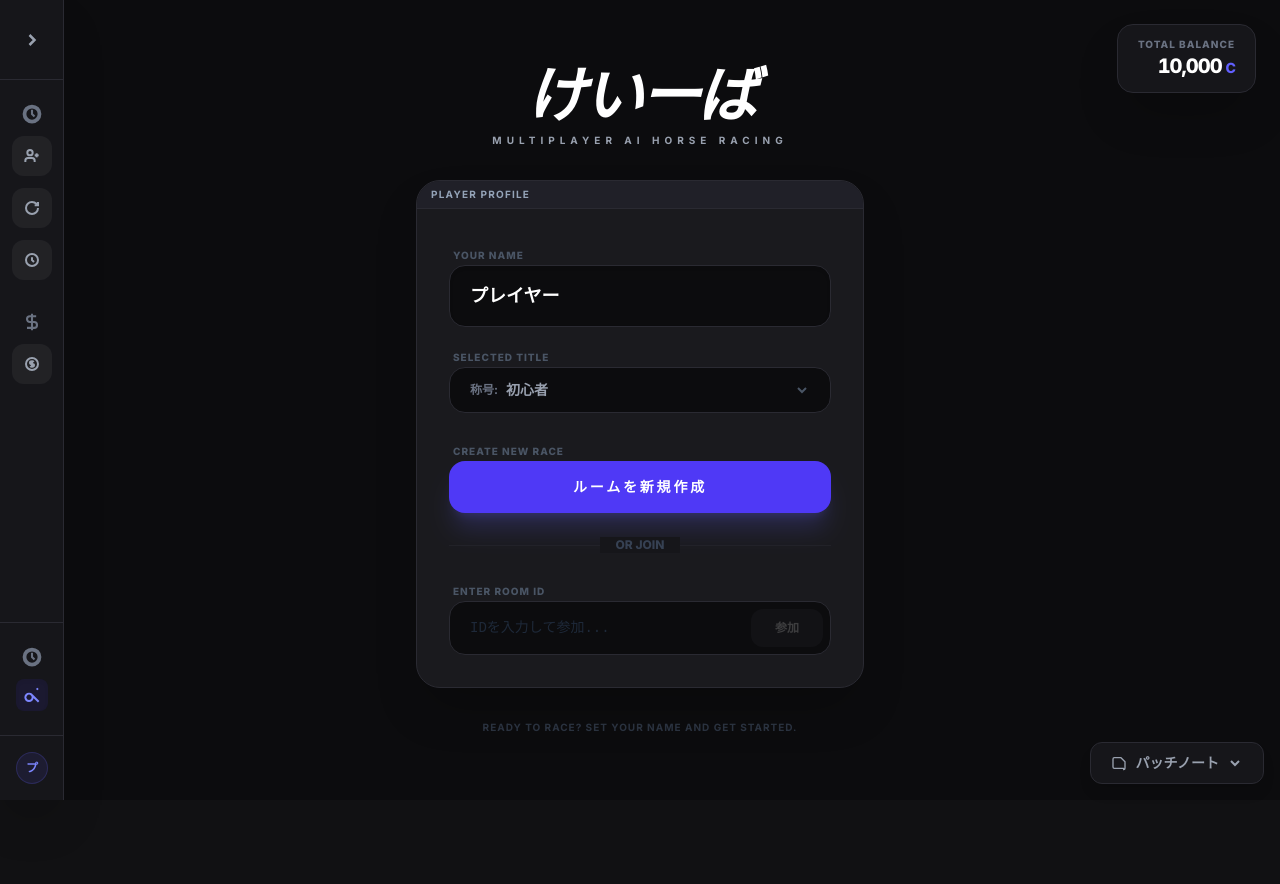
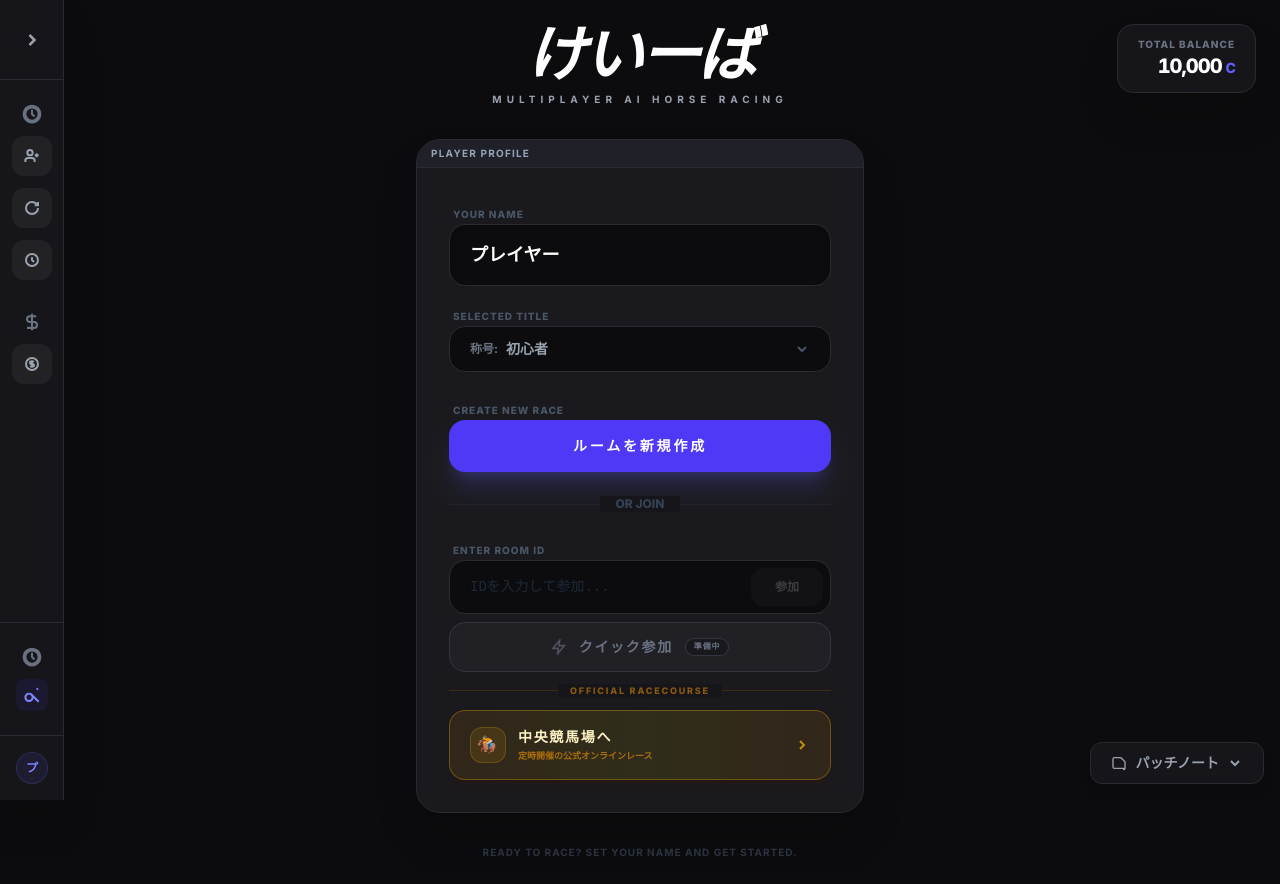
Before and after one commit to getousugu/kei-ba-web, a React (Vite) app: page / in a window 1280 px wide. Before the commit the page ends 800 px from the top, so only its background shows below. Built offline with nearby package versions, Linux system fonts and the light colour scheme.

Commit message:
feat: add central racecourse entry UI

```diff
--- a/src/App.tsx
+++ b/src/App.tsx
@@ -24,6 +24,7 @@ export default function App() {
   const [showPatchNotes, setShowPatchNotes] = useState(false);
   const [showHorseNaming, setShowHorseNaming] = useState(false);
   const [showHistory, setShowHistory] = useState(false);
+  const [showCentralRacecourse, setShowCentralRacecourse] = useState(false);
   const [historyItems, setHistoryItems] = useState<any[]>([]);
   const [sidebarOpen, setSidebarOpen] = useState(false);
 
@@ -443,6 +444,43 @@ export default function App() {
                       参加
                     </button>
                   </div>
+
+                  <button
+                    type="button"
+                    disabled
+                    aria-label="クイック参加（準備中）"
+                    className="w-full py-3.5 rounded-2xl border border-[#34343c] bg-[#202025] text-gray-500 font-black text-sm tracking-[0.12em] cursor-not-allowed flex items-center justify-center gap-3"
+                  >
+                    <svg className="w-4 h-4 opacity-60" viewBox="0 0 24 24" fill="none" stroke="currentColor" strokeWidth="2.5"><path d="M13 2 3 14h8l-1 8 10-12h-8l1-8Z" /></svg>
+                    クイック参加
+                    <span className="text-[8px] px-2 py-0.5 rounded-full border border-gray-600/50 bg-black/20 tracking-widest">準備中</span>
+                  </button>
+
+                  <div className="relative py-1">
+                    <div className="absolute inset-0 flex items-center"><div className="w-full border-t border-amber-500/15" /></div>
+                    <div className="relative flex justify-center"><span className="px-3 bg-[#16161a] text-amber-500/50 text-[9px] font-black tracking-[0.2em]">OFFICIAL RACECOURSE</span></div>
+                  </div>
+
+                  <button
+                    type="button"
+                    onClick={() => {
+                      if (!playerName.trim()) {
+                        alert('名前を入力してください');
+                        return;
+                      }
+                      setShowCentralRacecourse(true);
+                    }}
+                    className="group w-full py-4 px-5 rounded-2xl border border-amber-400/30 bg-gradient-to-r from-amber-500/10 via-yellow-300/10 to-amber-500/10 hover:border-amber-300/60 hover:from-amber-500/20 hover:to-amber-500/20 transition-all shadow-lg shadow-amber-950/20 flex items-center justify-between"
+                  >
+                    <span className="flex items-center gap-3">
+                      <span className="w-9 h-9 rounded-xl bg-amber-400/10 border border-amber-400/20 flex items-center justify-center text-lg">🏇</span>
+                      <span className="text-left">
+                        <span className="block text-sm font-black text-amber-100 tracking-[0.12em]">中央競馬場へ</span>
+                        <span className="block text-[9px] text-amber-500/60 font-bold mt-0.5">定時開催の公式オンラインレース</span>
+                      </span>
+                    </span>
+                    <svg className="w-4 h-4 text-amber-400/70 group-hover:translate-x-1 transition-transform" viewBox="0 0 24 24" fill="none" stroke="currentColor" strokeWidth="3"><path d="m9 18 6-6-6-6" /></svg>
+                  </button>
                 </div>
               </div>
 
@@ -602,6 +640,70 @@ export default function App() {
           <HorseNamingModal onClose={() => setShowHorseNaming(false)} />
         )}
 
+        {showCentralRacecourse && (
+          <div className="fixed inset-0 z-[70] flex items-center justify-center p-5 animate-fade-in">
+            <button
+              type="button"
+              aria-label="閉じる"
+              className="absolute inset-0 bg-black/85 backdrop-blur-md"
+              onClick={() => setShowCentralRacecourse(false)}
+            />
+            <div className="relative w-full max-w-lg overflow-hidden rounded-[28px] border border-amber-400/25 bg-[#131316] shadow-2xl shadow-amber-950/40">
+              <div className="border-b border-amber-400/15 bg-gradient-to-r from-amber-500/10 via-yellow-300/5 to-transparent p-6">
+                <div className="flex items-start justify-between gap-4">
+                  <div>
+                    <div className="text-[9px] font-black tracking-[0.28em] text-amber-500/70">CENTRAL RACECOURSE</div>
+                    <h2 className="mt-1 text-2xl font-black tracking-tight text-white">中央競馬場</h2>
+                    <p className="mt-2 text-xs font-bold leading-relaxed text-gray-400">常時開催される、サーバー管理の公式レースです。</p>
+                  </div>
+                  <span className="shrink-0 rounded-full border border-gray-700 bg-black/30 px-3 py-1 text-[9px] font-black tracking-widest text-gray-500">接続準備中</span>
+                </div>
+              </div>
+
+              <div className="p-6">
+                <div className="grid grid-cols-2 gap-3">
+                  {[
+                    ['発走', '決まった実時間に発走'],
+                    ['出走馬', '中央の大規模馬プールから選出'],
+                    ['演出', '常時ON'],
+                    ['設定', '基本はおまかせ'],
+                  ].map(([label, value]) => (
+                    <div key={label} className="rounded-2xl border border-white/5 bg-white/[0.025] p-4">
+                      <div className="text-[9px] font-black tracking-widest text-gray-600">{label}</div>
+                      <div className="mt-1 text-[11px] font-bold leading-relaxed text-gray-200">{value}</div>
+                    </div>
+                  ))}
+                </div>
+
+                <div className="mt-5 rounded-2xl border border-indigo-400/15 bg-indigo-500/5 p-4">
+                  <div className="text-[10px] font-black tracking-widest text-indigo-300">参加の流れ</div>
+                  <div className="mt-3 flex items-center justify-between text-[11px] font-black text-gray-300">
+                    <span className="rounded-lg bg-white/5 px-3 py-2">中央競馬場</span>
+                    <span className="text-gray-700">›</span>
+                    <span className="rounded-lg bg-white/5 px-3 py-2">パドック</span>
+                    <span className="text-gray-700">›</span>
+                    <span className="rounded-lg bg-white/5 px-3 py-2">馬券受付</span>
+                  </div>
+                  <p className="mt-3 text-[10px] font-bold leading-relaxed text-gray-500">参加中のプレイヤーが名付けた馬も、低確率で出走候補に選ばれます。締切はサーバーの発走時刻を基準にします。</p>
+                </div>
+
+                <div className="mt-4 flex items-center justify-between rounded-xl border border-emerald-400/10 bg-emerald-500/5 px-4 py-3">
+                  <span className="text-[10px] font-bold text-gray-400">上部に参加者数・WIN5参加人数を常時表示</span>
+                  <span className="text-[9px] font-black text-emerald-400/70">WIN5 常時開催</span>
+                </div>
+
+                <button
+                  type="button"
+                  disabled
+                  className="mt-5 w-full rounded-2xl border border-[#34343c] bg-[#202025] py-3.5 text-xs font-black tracking-[0.16em] text-gray-500 cursor-not-allowed"
+                >
+                  サーバー接続後に開場します
+                </button>
+              </div>
+            </div>
+          </div>
+        )}
+
         {/* Race History Overlay */}
         {showHistory && (
           <div className="fixed inset-0 z-50 flex items-center justify-center p-6 animate-fade-in">
```
Also changed, not shown: 1 other file (tests, documents, lock files or other folders).
